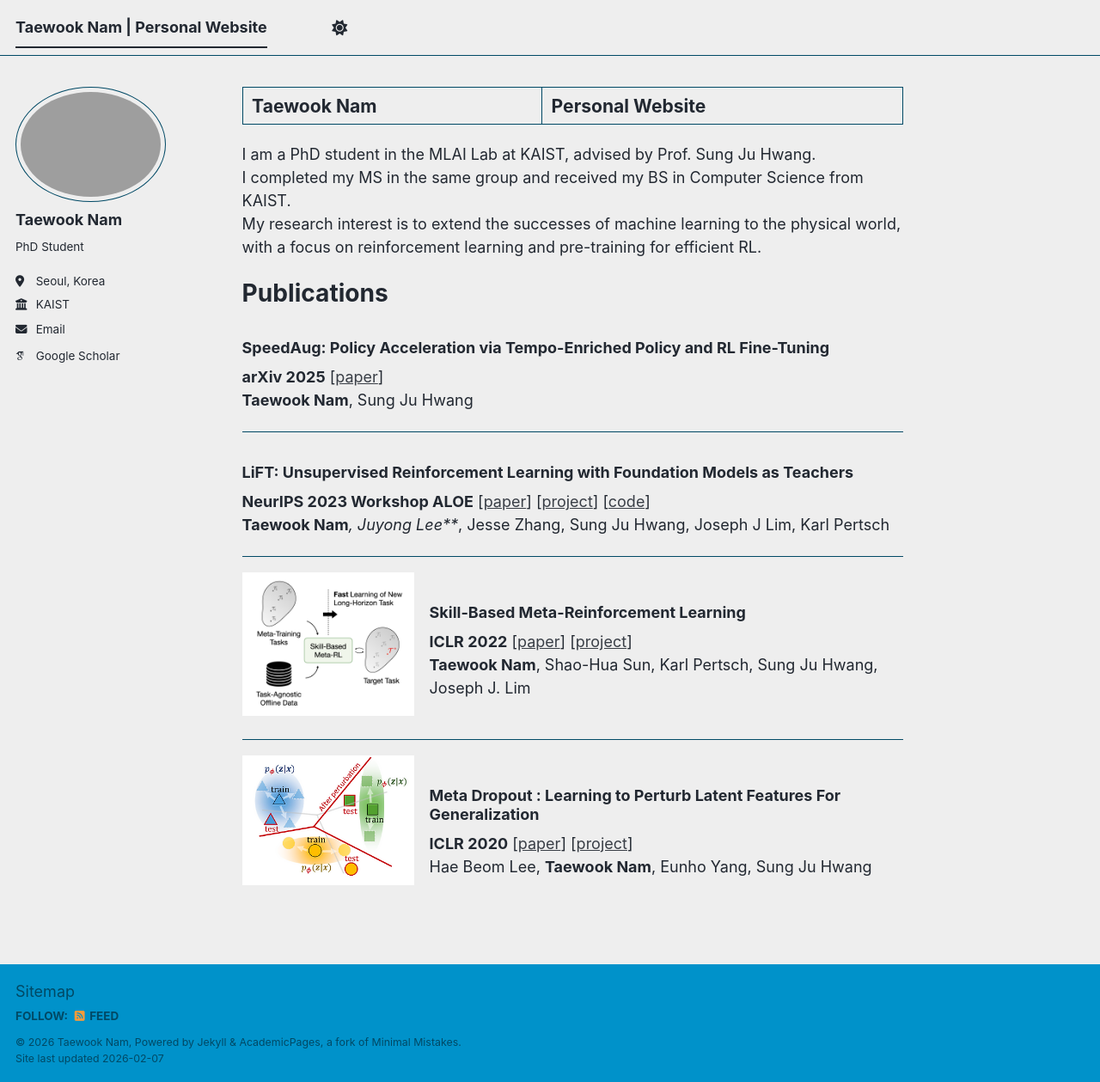
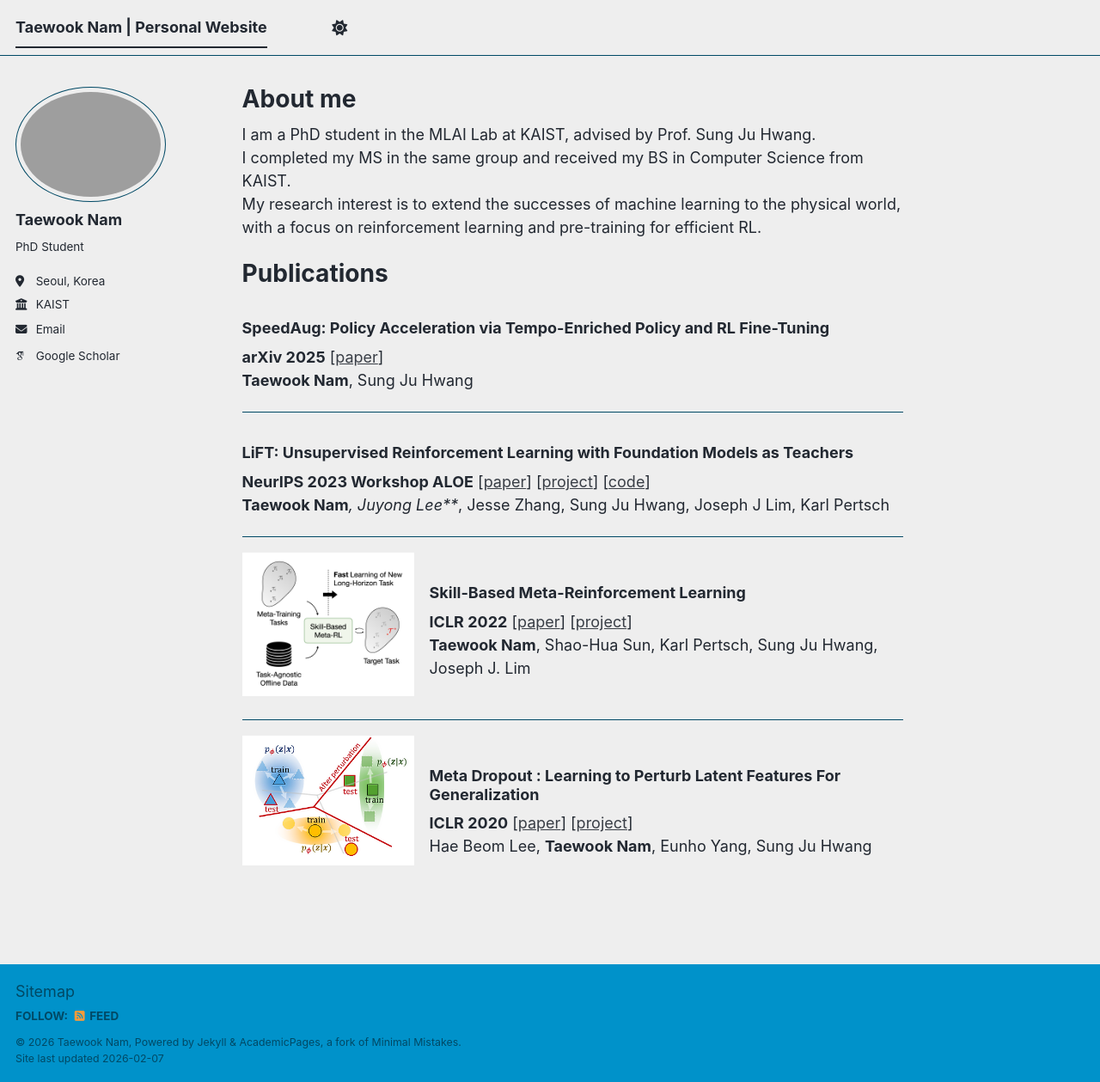
Before and after one commit to namsan96/namsan96.github.io, a Jekyll site: the page built from _pages/about.md, in a window 1280 px wide and 1259 px high. Shown: the whole window at 86% size. Built offline with Jekyll 4.4.1, drawn with Linux system fonts in a browser that asks for light colours; some web fonts are replaced; a script bundle is joined from its source files by our own code; library files that are not in the unit come from our copies.

Commit message:
Update about.md

```diff
--- a/_pages/about.md
+++ b/_pages/about.md
@@ -1,6 +1,6 @@
 ---
 permalink: /
-title: "Taewook Nam | Personal Website"
+title: "About me"
 author_profile: true
 redirect_from:
   - /about/
```
